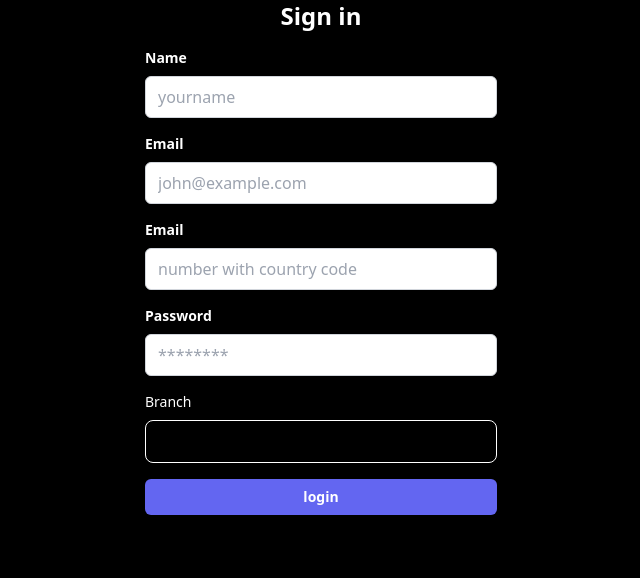
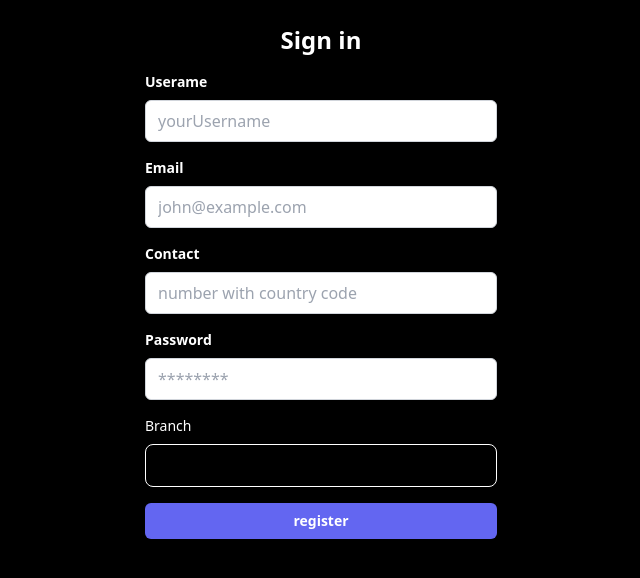
Before and after one commit to pawan-suthar/Inotes, a Django app: page /signin in a window 1280 px wide. Shown: the part 74-652 px from the top of the page, without its empty margins (319-959 px from the left). Run offline with Django 4.2, Linux system fonts and the light colour scheme; some libraries are stand-ins or nearby versions.

Commit message:
signup working

```diff
--- a/notes/templates/signin.html
+++ b/notes/templates/signin.html
@@ -1,32 +1,40 @@
-
-
-
-
-
 
 {% extends "base.html" %}
 {% load static %}
 {% block body %}
+
+
+{% if error == "no" %}
+<script>
+    alert("register success");
+    window.location.href = "{% url 'userlogin' %}";
+  </script>
+{% endif %}
+
+{% if error == "yes" %}
+<script>
+    alert("shi se register nhi hua h tu");
+  </script>
+{% endif %}s
 
 <!-- component -->
 <div class="container lg ">
 
     <body class="bg-black">
         <div class="container mx-auto ">
-            <h1 class="text-2xl font-bold text-center text-white">Sign in
-            </h1>
+            <h1 class="text-2xl font-bold text-center text-white">Sign in</h1>
             <form method="post" class="w-full max-w-sm mx-auto bg-black p-4
                 rounded-md
                 shadow-md">
                 {% csrf_token %}
                 <div class="mb-4">
                     <label class="block text-white text-sm font-bold mb-2"
-                        for="name">Name</label>
+                        for="name">Userame</label>
                     <input class="w-full px-3 py-2 border border-gray-300
                         rounded-md
                         focus:outline-none focus:border-indigo-500"
-                        type="text" id="name" name="name"
-                        placeholder="yourname">
+                        type="text" id="name" name="uname"
+                        placeholder="yourUsername">
                 </div>
                 <div class="mb-4">
                     <label class="block text-white text-sm font-bold mb-2"
@@ -34,16 +42,16 @@
                     <input class="w-full px-3 py-2 border border-gray-300
                         rounded-md
                         focus:outline-none focus:border-indigo-500"
-                        type="email" id="email" name="email"
+                        type="email" id="email" name="uemail"
                         placeholder="john@example.com">
                 </div>
                 <div class="mb-4">
                     <label class="block text-white text-sm font-bold mb-2"
-                        for='number'>Email</label>
+                        for='number'>Contact</label>
                     <input class="w-full px-3 py-2 border border-gray-300
                         rounded-md
                         focus:outline-none focus:border-indigo-500"
-                        type="number" id="number" name="number"
+                        type="number" id="number" name="ucnumber"
                         placeholder="number with country code">
                 </div>
                 <div class="mb-4">
@@ -52,29 +60,30 @@
                     <input class="w-full px-3 py-2 border border-gray-300
                         rounded-md
                         focus:outline-none focus:border-indigo-500"
-                        type="password" id="password" name="password"
+                        type="password" id="password" name="upassword"
                         placeholder="********">
                 </div>
                 <label for="countries" class="block mb-2 text-sm font-medium
                     text-white dark:text-white">Branch</label>
-                <select id="countries" class="bg-black border border-white
+                <select id="countries" name="ubranch" class="bg-black border
+                    border-white
                     text-black text-sm rounded-lg focus:ring-blue-500
                     focus:border-blue-500 block w-full p-2.5 dark:bg-white
                     dark:border-gray-600
                     dark:text-black dark:focus:ring-blue-500
                     dark:focus:border-blue-500">
-                    <option selected>Choose a country</option>
-                    <option value="US">United States</option>
-                    <option value="CA">Canada</option>
-                    <option value="FR">France</option>
-                    <option value="DE">Germany</option>
+                    <option selected>Select your branch</option>
+                    <option value="US">CS</option>
+                    <option value="CA">Btech</option>
+                    <option value="FR">Mtech</option>
+                    <option value="DE">Electrical</option>
                 </select>
 
                 <button
                     class="w-full bg-indigo-500 text-white text-sm font-bold
                     py-2 mt-4
                     px-4 rounded-md hover:bg-indigo-600 transition duration-300"
-                    type="submit">login</button>
+                    type="submit">register</button>
             </form>
         </div>
 
--- a/notes/views.py
+++ b/notes/views.py
@@ -23,9 +23,9 @@
 def userlogin(request):
     error = ""
     if request.method == 'POST':
-        u = request.POST['uname']
+        e = request.POST['email']
         p = request.POST['upassword']
-        user = authenticate(username=u, password=p)
+        user = authenticate(username=e, password=p)
         try:
             if user:
                 login(request, user)
@@ -37,12 +37,28 @@
 
     d = {'error': error}
 
-    return render(request, 'login.html')
+    return render(request, 'login.html', d)
 
 
 def signin(request):
+    error = ""
+    if request.method == 'POST':
+        # n = request.POST['uname']
+        e = request.POST['uemail']
+        # name and email user model me store
+        c = request.POST['ucnumber']
+        p = request.POST['upassword']
+        b = request.POST['ubranch']
+        # or baki ka signup model me
+        try:
+            user = User.objects.create_user(username=e, password=p)
+            Signup.objects.create(user=user, contact=c, branch=b)
+            error = 'no'
+        except:
+            error = 'yes'
 
-    return render(request, 'signin.html')
+    d = {'error': error}
+    return render(request, 'signin.html', d)
 
 
 def userprofile(request):
```
Also changed, not shown: notes/templates/login.html (+4 -3 lines), db.sqlite3.
